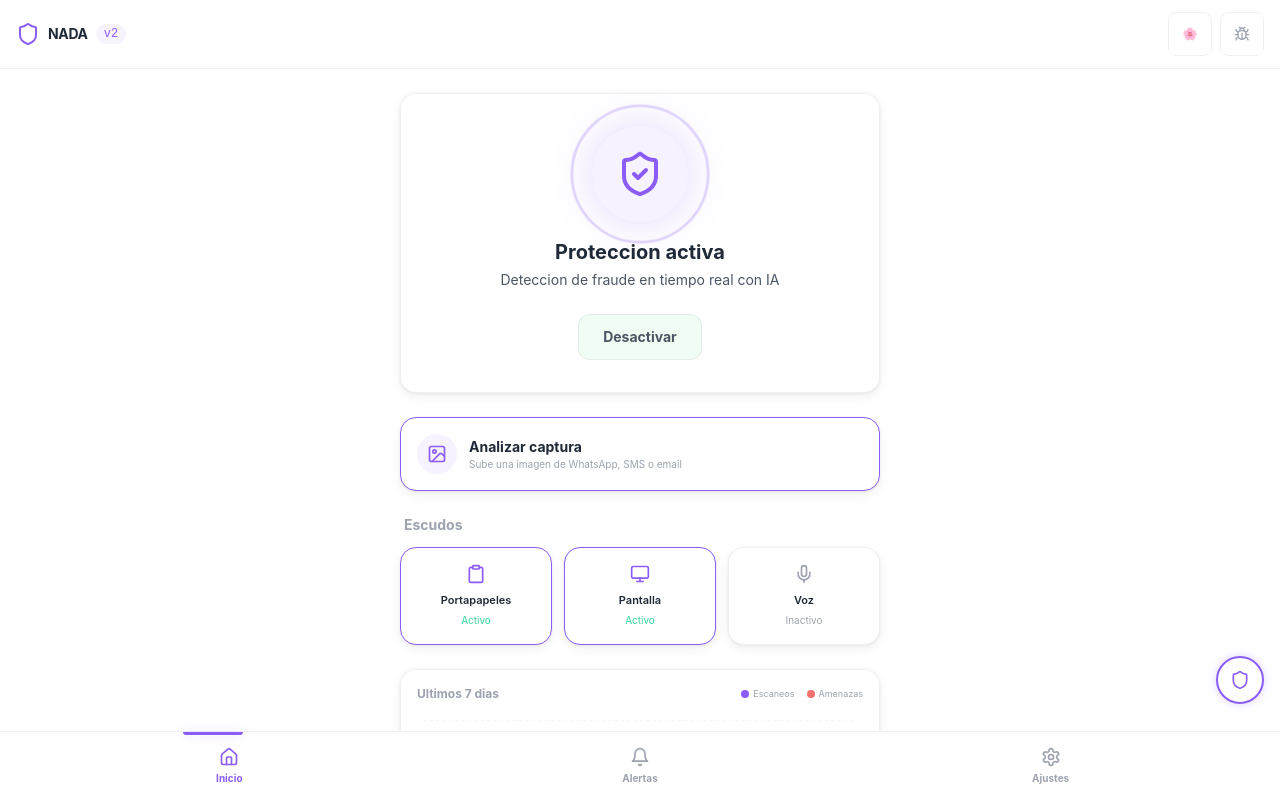
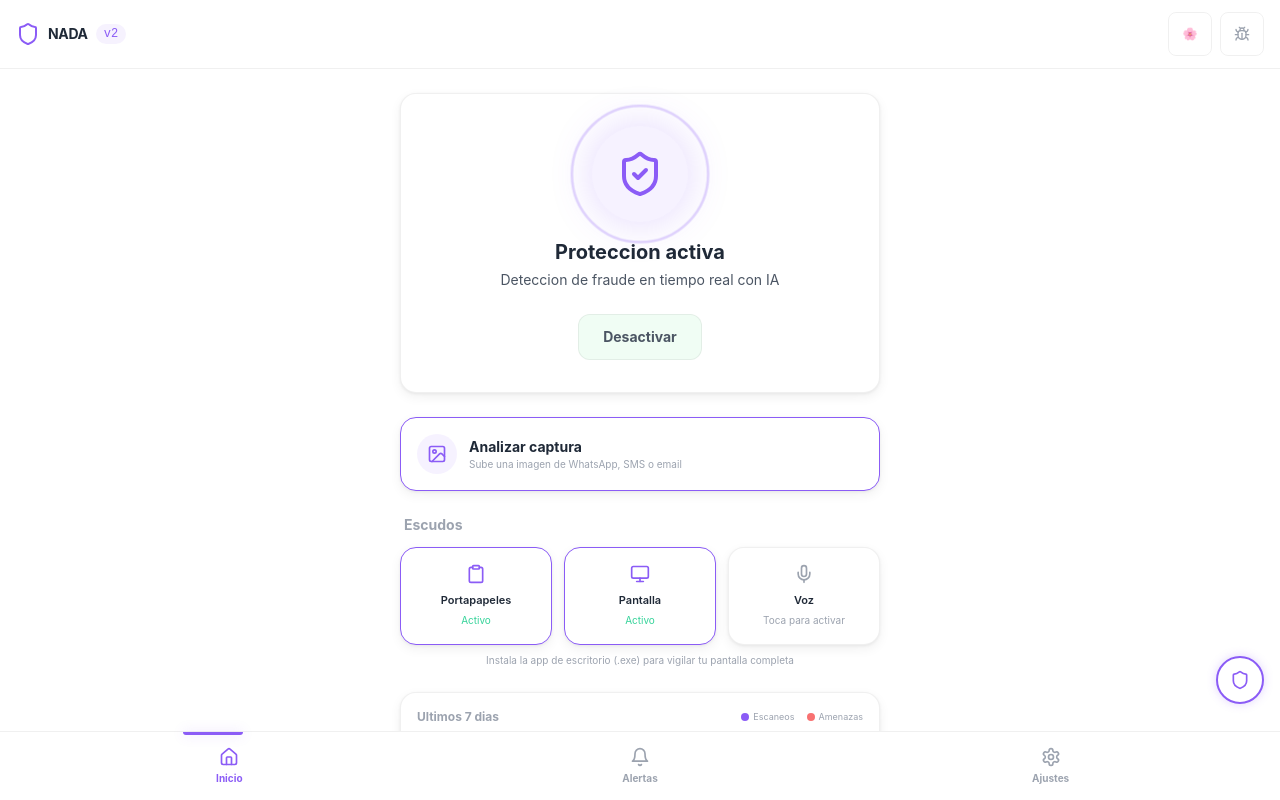
Before and after one commit to wnivia-v/NADA-AMORES-Y-TRAICIONES, a React (Vite) app: page / in a window 1280 px wide. Both pictures are taken after a click on the button "Saltar tutorial". Shown: the top 800 px of the page. Built offline with nearby package versions, Linux system fonts and the light colour scheme.

Commit message:
feat: voz activable desde Inicio, escudo pantalla explica que necesita .exe en web

```diff
--- a/src/components/consumer/ConsumerHome.tsx
+++ b/src/components/consumer/ConsumerHome.tsx
@@ -1,6 +1,9 @@
-import { ShieldCheck, ShieldOff, Clipboard, Monitor, Mic, AlertTriangle, ImageIcon } from 'lucide-react';
+import { useState, useCallback } from 'react';
+import { ShieldCheck, ShieldOff, Clipboard, Monitor, Mic, AlertTriangle, ImageIcon, MicOff } from 'lucide-react';
 import { useNadaStore } from '@/store/useNadaStore';
 import { hasWorkingProvider } from '@/services/aiProviders';
+import { speechService } from '@/services/speechService';
+import { analyzeVoiceFragment, isAnalysisAborted } from '@/services/geminiService';
 import { translations } from '@/utils/translations';
 import { ThreatChart } from '@/components/ui/ThreatChart';
 import type { ShieldId } from '@/store/useNadaStore';
@@ -15,8 +18,34 @@ export function ConsumerHome() {
   const {
     language, isProtectionActive, setProtectionActive,
     shieldStatus, threatsToday, historyCount, setActiveTab,
+    addLog, setAnalysisResult,
   } = useNadaStore();
   const t = translations[language];
+
+  // Quick voice from home screen
+  const [listening, setListening] = useState(false);
+  const [voiceTranscript, setVoiceTranscript] = useState('');
+
+  const toggleVoice = useCallback(() => {
+    if (listening) {
+      speechService.stop();
+      setListening(false);
+      addLog('VOZ: Escucha detenida desde Inicio.', 'info');
+      if (voiceTranscript.length > 20) {
+        analyzeVoiceFragment(voiceTranscript, 'voice')
+          .then((result) => setAnalysisResult(result))
+          .catch((e) => { if (!isAnalysisAborted(e)) addLog('VOZ: Fallo al analizar.', 'error'); });
+      }
+      setVoiceTranscript('');
+    } else {
+      setVoiceTranscript('');
+      addLog('VOZ: Escucha iniciada desde Inicio.', 'system');
+      speechService.start((text, isFinal) => {
+        if (isFinal) setVoiceTranscript((prev) => prev + ' ' + text);
+      }, language === 'es' ? 'es-ES' : 'en-US');
+      setListening(true);
+    }
+  }, [listening, voiceTranscript, language, addLog, setAnalysisResult]);
 
   // True when some enabled provider is reachable AND still has quota left.
   // A provider whose free tier is exhausted is not "available" in any sense the
@@ -110,6 +139,48 @@ export function ConsumerHome() {
             const Icon = shieldIcons[id];
             const status = shieldStatus[id];
             const label = t[id];
+
+            // Voice card is interactive — lets you activate listening from home
+            if (id === 'voice') {
+              return (
+                <button
+                  key={id}
+                  onClick={toggleVoice}
+                  className="card p-4 text-center cursor-pointer"
+                  style={{ borderColor: listening ? 'var(--danger)' : status.active ? 'var(--accent)' : 'var(--border)' }}
+                  aria-label={listening ? t.stopListening : t.tapToListen}
+                >
+                  {listening
+                    ? <MicOff className="w-5 h-5 mx-auto mb-2 animate-pulse" style={{ color: 'var(--danger)' }} />
+                    : <Mic className="w-5 h-5 mx-auto mb-2" style={{ color: status.active ? 'var(--accent)' : 'var(--text-muted)' }} />
+                  }
+                  <p className="text-[11px] font-semibold" style={{ color: 'var(--text-primary)' }}>{label}</p>
+                  <p className="text-[10px] mt-1" style={{ color: listening ? 'var(--danger)' : 'var(--text-muted)' }}>
+                    {listening ? t.stopListening : t.tapToListen}
+                  </p>
+                </button>
+              );
+            }
+
+            // Screen card shows a helpful message about needing the desktop app
+            if (id === 'screen') {
+              const isElectron = typeof (window as any).electronAPI !== 'undefined';
+              return (
+                <div
+                  key={id}
+                  className="card p-4 text-center"
+                  style={{ borderColor: status.active ? 'var(--accent)' : 'var(--border)' }}
+                >
+                  <Icon className="w-5 h-5 mx-auto mb-2" style={{ color: status.active ? 'var(--accent)' : 'var(--text-muted)' }} />
+                  <p className="text-[11px] font-semibold" style={{ color: 'var(--text-primary)' }}>{label}</p>
+                  <p className="text-[10px] mt-1" style={{ color: status.active ? 'var(--success)' : 'var(--text-muted)' }}>
+                    {status.active ? (status.scanning ? t.scanning : t.active) : (isElectron ? t.inactive : '⬇ .exe')}
+                  </p>
+                </div>
+              );
+            }
+
+            // Clipboard card (default)
             return (
               <div
                 key={id}
@@ -125,6 +196,20 @@ export function ConsumerHome() {
             );
           })}
         </div>
+
+        {/* Voice transcript preview */}
+        {listening && voiceTranscript && (
+          <div className="mt-3 p-3 rounded-lg text-xs" style={{ background: 'var(--bg-elevated)', color: 'var(--text-secondary)' }}>
+            {voiceTranscript.slice(-120)}
+          </div>
+        )}
+
+        {/* Screen shield explanation in web mode */}
+        {!((window as any).electronAPI) && (
+          <p className="text-[10px] mt-2 text-center" style={{ color: 'var(--text-muted)' }}>
+            {t.screenNeedsDesktop}
+          </p>
+        )}
       </div>
 
       {/* Threat trend chart */}
--- a/src/utils/translations.ts
+++ b/src/utils/translations.ts
@@ -65,6 +65,9 @@ export interface TranslationSet {
   fragments: string;
   suspiciousPattern: string;
   transcript: string;
+  voiceShieldDesc: string;
+  screenNeedsDesktop: string;
+  tapToListen: string;
   // Results
   safe: string;
   suspicious: string;
@@ -129,6 +132,9 @@ const es: TranslationSet = {
   fragments: 'fragmentos',
   suspiciousPattern: 'Patron sospechoso detectado',
   transcript: 'Transcripcion:',
+  voiceShieldDesc: 'Toca para escuchar tu llamada y detectar estafas en vivo',
+  screenNeedsDesktop: 'Instala la app de escritorio (.exe) para vigilar tu pantalla completa',
+  tapToListen: 'Toca para activar',
   safe: 'Seguro',
   suspicious: 'Sospechoso',
   dangerous: 'Peligroso',
@@ -192,6 +198,9 @@ const en: TranslationSet = {
   fragments: 'fragments',
   suspiciousPattern: 'Suspicious pattern detected',
   transcript: 'Transcript:',
+  voiceShieldDesc: 'Tap to listen to your call and detect scams in real time',
+  screenNeedsDesktop: 'Install the desktop app (.exe) to monitor your full screen',
+  tapToListen: 'Tap to activate',
   safe: 'Safe',
   suspicious: 'Suspicious',
   dangerous: 'Dangerous',
```
